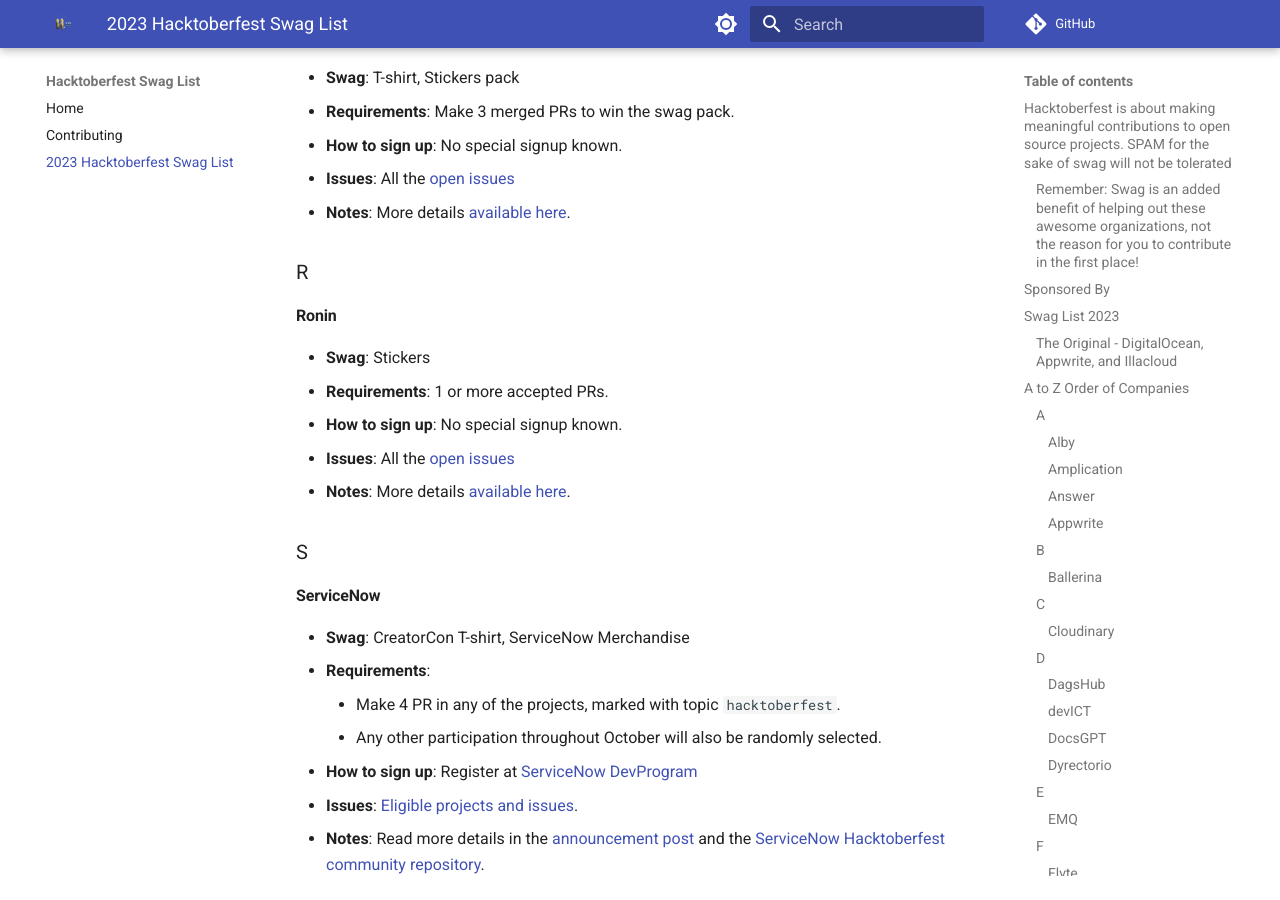
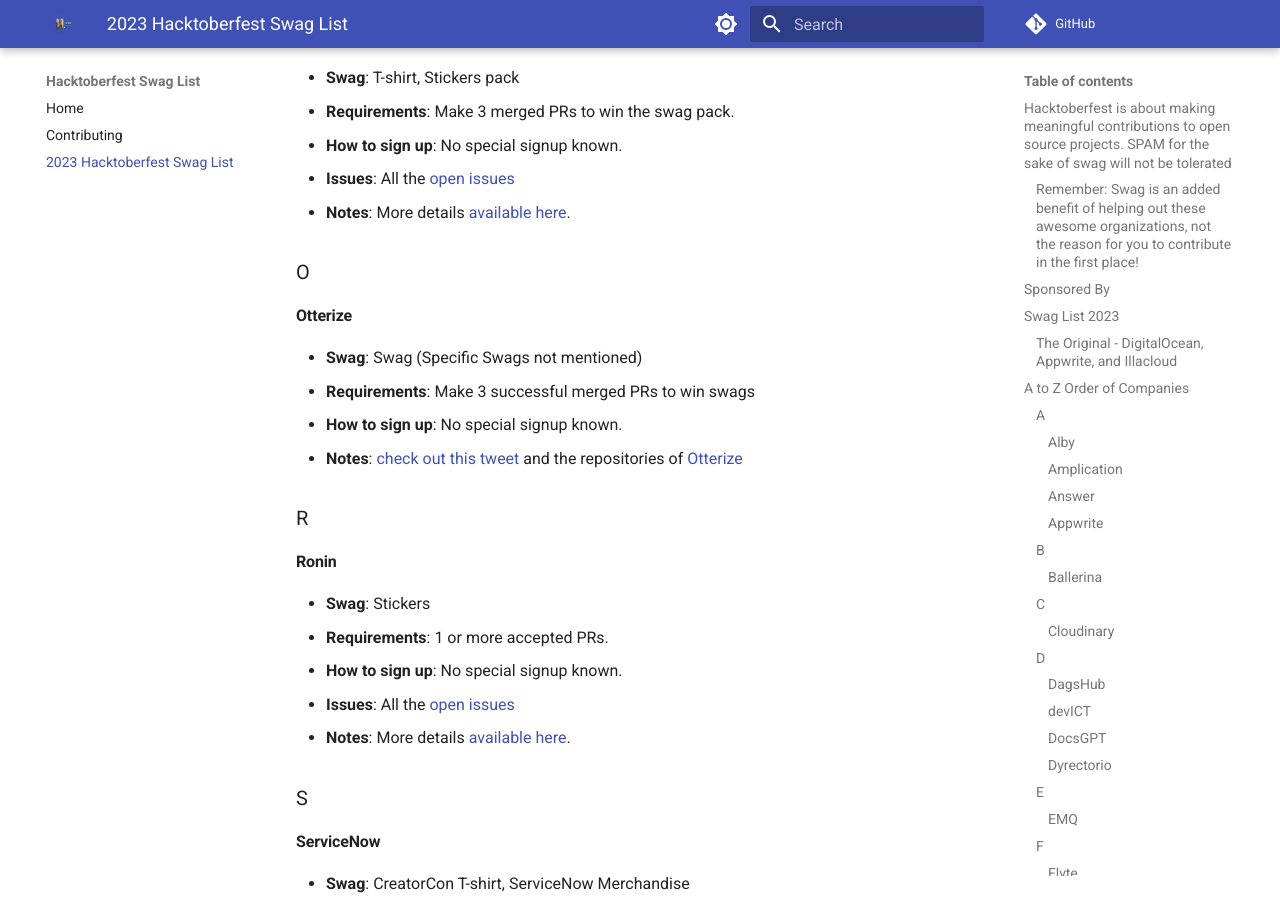
Before and after one commit to crweiner/hacktoberfest-swag-list, an MkDocs documentation site: the page built from docs/list.md, in a window 1280 px wide and 900 px high, scrolled down 8762 px. Built offline with MkDocs 1.6.1 and Material for MkDocs 9.7.7, drawn with Linux system fonts in a browser that asks for light colours; plug-ins that fetch from the network failed and are left out; comment, search, counter and statistics services are not loaded.

Commit message:
Added Otterize to the Hacktoberfest Swag List (#731)
* Added MLH Global Hack Week to the swag list

* Add Otterize to the Hacktoberfest Swag List

* Remove whitespace

---------

Co-authored-by: Chandler Weiner <chandler@chandlerweiner.com>

```diff
--- a/docs/list.md
+++ b/docs/list.md
@@ -286,6 +286,15 @@
 - **Issues**: All the [open issues](https://github.com/novuhq/novu/labels/Hacktoberfest)
 - **Notes**: More details [available here](https://novu.co/hacktoberfest/).
 
+### O
+
+#### **Otterize**
+
+- **Swag**: Swag (Specific Swags not mentioned)
+- **Requirements**: Make 3 successful merged PRs to win swags
+- **How to sign up**: No special signup known.
+- **Notes**: [check out this tweet](https://twitter.com/TheOtterize/status/1708516300270793003) and the repositories of [Otterize](https://github.com/orgs/otterize/repositories)
+
 ### R
 
 #### **Ronin**
```
